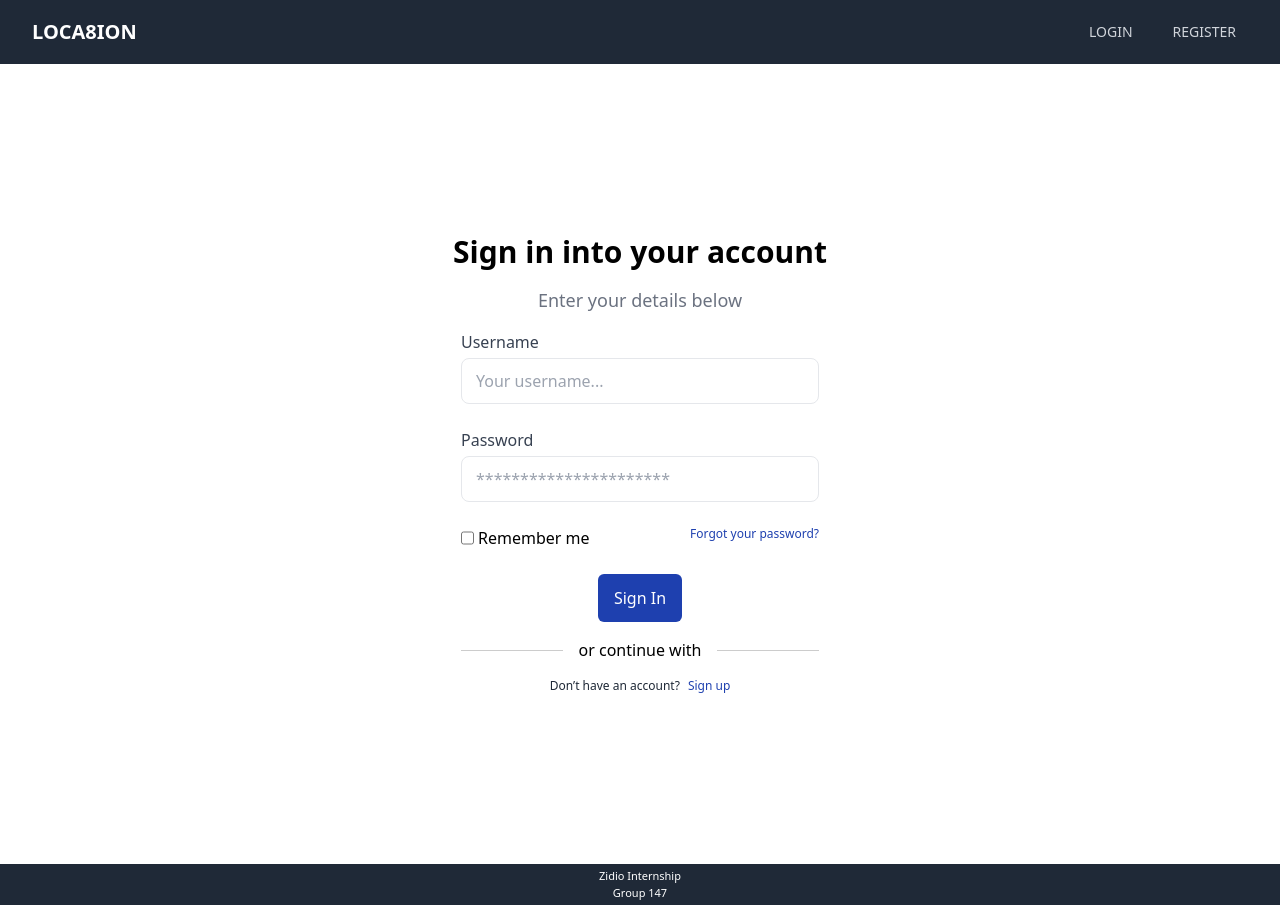
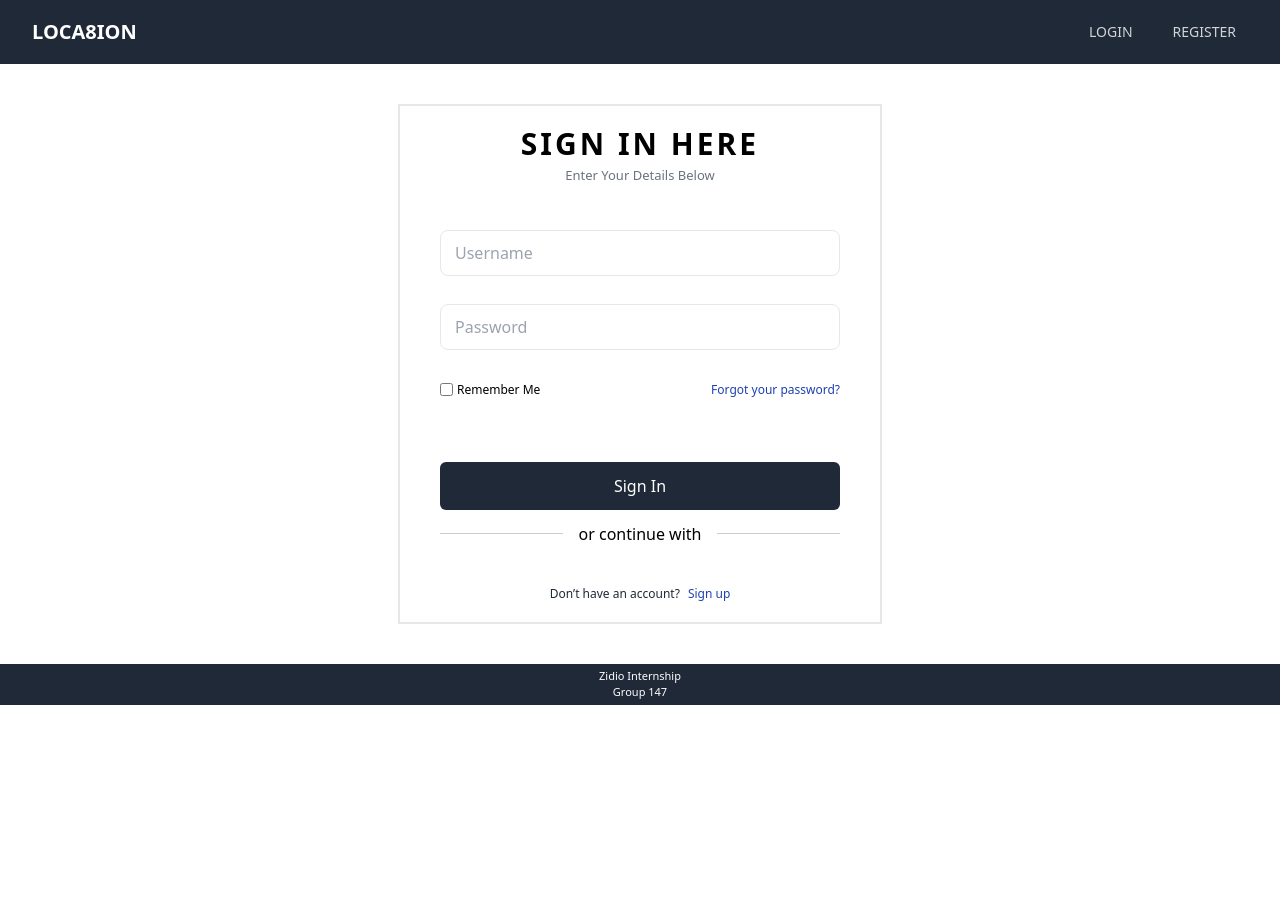
Before and after one commit to isaac-zik-rgb/Zidio-Geolocation-App, a React (Vite) app: page /login in a window 1280 px wide. After the commit the page ends 800 px from the top, so only its background shows below. Built offline with nearby package versions, Linux system fonts and the light colour scheme.

Commit message:
adjusted styling

```diff
--- a/package.json
+++ b/package.json
@@ -15,6 +15,7 @@
     "postcss-cli": "^11.0.0",
     "react": "^18.2.0",
     "react-dom": "^18.2.0",
+    "react-icons": "^5.0.1",
     "react-leaflet": "^4.2.1",
     "react-pro-sidebar": "^1.1.0",
     "react-router-dom": "^6.22.3",
--- a/src/Components/Login.jsx
+++ b/src/Components/Login.jsx
@@ -2,76 +2,46 @@ import { Link } from "react-router-dom";
 import Navbar from "./NavBar";
 import Footer from "./Footer";
 
+const Register = () => {
+    return (
+    <div>
+        <Navbar/>
+        <div className="w-full flex justify-center mt-10 mx-auto">
+            <div className="px-10 py-5 border-2">
+                <div className="text-center">
+                <h2 className="font-bold text-3xl tracking-widest">SIGN IN HERE</h2>
+                <p className="font-medium text-[13px] text-gray-500 pb-4 mt-1">Enter Your Details Below</p>
+                </div>
 
-const SignIn = () => {
-    return (
-    <>
-    <Navbar/>
-    <div className="h-screen flex justify-center items-center">
-    <div className="sm:w-1/2 py-8 ">
-        <div className="flex flex-col justify-center items-center gap-4">
-            <h2 className="font-bold text-3xl">Sign in into your account </h2>
-            <p className="font-medium text-lg text-gray-500 pb-4">
-            Enter your details below
-            </p>
+                <form className="mt-5">
+                    <div className="mt-7">
+                        <input className="border rounded-lg py-[10px] px-[14px] w-[400px]" type="text" placeholder="Username" name="username" required/>
                     </div>
-        <form className="flex flex-col m-auto max-w-[358px] gap-6">
-            <div className="flex flex-col gap-1">
-            <label
-                className="font-medium text-base text-gray-700"
-                htmlFor="username"
-            >
-                Username
-            </label>
-            <input
-                className="border rounded-lg py-[10px] px-[14px]"
-                type="username"
-                placeholder="Your username..."
-                required
-            />
+
+                    <div className="mt-7">
+                        <input className="border rounded-lg py-[10px] px-[14px] w-[400px]" type="text" placeholder="Password" name="password" required/>
                     </div>
-        <div className="flex flex-col gap-1">
-            <label
-                className="font-medium text-base text-gray-700"
-                htmlFor="password"
-            >
-                Password
-            </label>
-            <input
-                className="border rounded-lg py-[10px] px-[14px]"
-                type="password"
-                placeholder="**********************"
-                required
-            />
+
+                    <div className="flex justify-between gap-2 mt-8">
+                        <div className="flex items-center">
+                            <input type="checkbox" name="agree" id="agree" />
+                            <label className="text-xs font-medium ml-1" htmlFor="agree">Remember Me</label>
                         </div>
-            <div className="flex justify-between">
-            <div className="flex gap-1">
-                <input type="checkbox" name="remember" id="remember" />
-                <label htmlFor="remember">Remember me</label>
+                        <Link to="password_reset" className="font-medium text-xs text-blue-800"> Forgot your password?</Link>
                     </div>
-            <Link
-                to="password_reset"
-                className="font-medium text-xs text-blue-800"
-            >
-                Forgot your password?
+
+                    <div className="mt-16">
+                        <Link to= "/dashboard">
+                            <button type="button" className="py-3 px-4 w-full rounded-md bg-gray-800 border-none text-white">Sign In</button>
                         </Link>
-            </div>
-            <div className="flex flex-col gap-4 justify-center items-center">
-           <Link to= "/dashboard">
-             <button
-                type="button"
-                className="py-3 px-4 w-full rounded-md bg-blue-800 border-none text-white"
-            >
-                Sign In
-            </button>
-            </Link>
-            <div className=" w-full flex flex-row text-black gap-4 items-center">
+
+                        <div className=" w-full flex flex-row text-black gap-4 items-center mt-3">
                             <div className="w-full h-[1px] opacity-20 bg-black"></div>
                             <p className="text-nowrap">or continue with</p>
                             <div className=" w-full h-[1px] opacity-20 bg-black"></div>
                         </div>
 
-            <div className="flex gap-2 text-xs font-medium text-center">
+                        <div className="flex gap-2 text-xs font-medium text-center justify-center mt-10">
                             <p className="text-gray-800 ">Don’t have an account?</p>
                             <Link to="/auth/SignUp" className="text-blue-800">
                             Sign up
@@ -81,8 +51,95 @@ const SignIn = () => {
                 </form>
             </div>
         </div>
+
+        <div className="mt-10">
             <Footer/>
-    </>
-    );
-};
-export default SignIn;
+            </div>
+        </div>
+    )
+}
+export default Register
+
+// const SignIn = () => {
+//     return (
+//     <>
+//     <Navbar/>
+//     <div className="h-screen flex justify-center items-center">
+//     <div className="sm:w-1/2 py-8">
+//         <div className="flex flex-col justify-center items-center gap-4">
+//             <h2 className="font-bold text-3xl">Sign in into your account </h2>
+//             <p className="font-medium text-lg text-gray-500 pb-4">
+//             Enter your details below
+//             </p>
+//         </div>
+//         <form className="flex flex-col m-auto max-w-[358px] gap-6">
+//             <div className="flex flex-col gap-1">
+//             <label
+//                 className="font-medium text-base text-gray-700"
+//                 htmlFor="username"
+//             >
+//                 Username
+//             </label>
+//             <input
+//                 className="border rounded-lg py-[10px] px-[14px]"
+//                 type="username"
+//                 placeholder="Your username..."
+//                 required
+//             />
+//         </div>
+//         <div className="flex flex-col gap-1">
+//             <label
+//                 className="font-medium text-base text-gray-700"
+//                 htmlFor="password"
+//             >
+//                 Password
+//             </label>
+//             <input
+//                 className="border rounded-lg py-[10px] px-[14px]"
+//                 type="password"
+//                 placeholder="**********************"
+//                 required
+//             />
+//             </div>
+//             <div className="flex justify-between">
+//             <div className="flex gap-1">
+//                 <input type="checkbox" name="remember" id="remember" />
+//                 <label htmlFor="remember">Remember me</label>
+//             </div>
+//             <Link
+//                 to="password_reset"
+//                 className="font-medium text-xs text-blue-800"
+//             >
+//                 Forgot your password?
+//             </Link>
+//             </div>
+//             <div className="flex flex-col gap-4 justify-center items-center">
+//            <Link to= "/dashboard">
+//              <button
+//                 type="button"
+//                 className="py-3 px-4 w-full rounded-md bg-blue-800 border-none text-white"
+//             >
+//                 Sign In
+//             </button>
+//             </Link>
+//             <div className=" w-full flex flex-row text-black gap-4 items-center">
+//                 <div className="w-full h-[1px] opacity-20 bg-black"></div>
+//                 <p className="text-nowrap">or continue with</p>
+//                 <div className=" w-full h-[1px] opacity-20 bg-black"></div>
+//             </div>
+
+//             <div className="flex gap-2 text-xs font-medium text-center">
+//                 <p className="text-gray-800 ">Don’t have an account?</p>
+//                 <Link to="/auth/SignUp" className="text-blue-800">
+//                 Sign up
+//                 </Link>
+//             </div>
+//         </div>
+//         </form>
+//     </div>
+//     </div>
+//     <Footer/>
+//     </>
+//     );
+// };
+// export default SignIn;
--- a/src/Components/Register.jsx
+++ b/src/Components/Register.jsx
@@ -4,110 +4,167 @@ import Navbar from "./NavBar";
 import Footer from "./Footer";
 
 
+const Register = () => {
+  return (
+    <div>
+      <Navbar/>
+      <div className="w-full h-screen flex justify-center mt-10 mx-auto">
+        <div className="px-10 py-5 border-2">
+          <div className="text-center">
+            <h2 className="font-bold text-3xl tracking-widest">SIGN UP HERE</h2>
+            <p className="font-medium text-[13px] text-gray-500 pb-4 mt-1">Enter Your Details Below</p>
+          </div>
 
-const Sigup = () => {
-  return (
-    <>
-    <Navbar/>
-    <div className="h-screen flex justify-center items-center">
-      <div className="sm:w-1/2 py-8 mt-20">
-        <div className="flex flex-col justify-center items-center gap-4">
-          <h2 className="font-bold text-3xl">Sign up to your account</h2>
-          <p className="font-medium text-lg text-gray-500 pb-4">
-            Enter your details below
-          </p>
+          <form className="mt-5">
+            <div className="">
+              <input className="border rounded-lg py-[10px] px-[14px] w-[400px]" type="text" placeholder="Full name" name="Full-name" required/>
             </div>
-        <form className="flex flex-col m-auto max-w-[358px] gap-6">
-          <div className="flex flex-col gap-1">
-            <label
-              className="font-medium text-base text-gray-700"
-              htmlFor="full name"
-            >
-              Full Name
-            </label>
-            <input
-              className="border rounded-lg py-[10px] px-[14px]"
-              type="full name"
-              placeholder="Your full name..."
-              required
-            />
+
+            <div className="mt-7">
+              <input className="border rounded-lg py-[10px] px-[14px] w-[400px]" type="text" placeholder="Phone" name="tel" required/>
             </div>
-          <div className="flex flex-col gap-1">
-            <label
-              className="font-medium text-base text-gray-700"
-              htmlFor="tel"
-            >
-              Phone number
-            </label>
-            <input
-              className="border rounded-lg py-[10px] px-[14px]"
-              type="tel"
-              placeholder="Enter phone number..."
-              required
-            />
+
+            <div className="mt-7">
+              <input className="border rounded-lg py-[10px] px-[14px] w-[400px]" type="text" placeholder="Username" name="username" required/>
             </div>
-          <div className="flex flex-col gap-1">
-            <label
-              className="font-medium text-base text-gray-700"
-              htmlFor="username"
-            >
-              Preferred Username
-            </label>
-            <input
-              className="border rounded-lg py-[10px] px-[14px]"
-              type="username"
-              placeholder="Enter Username..."
-              required
-            />
+
+            <div className="mt-7">
+              <input className="border rounded-lg py-[10px] px-[14px] w-[400px]" type="text" placeholder="Password" name="password" required/>
             </div>
-          <div className="flex flex-col gap-1">
-            <label
-              className="font-medium text-base text-gray-700"
-              htmlFor="password"
-            >
-              Password
-            </label>
-            <input
-              className="border rounded-lg py-[10px] px-[14px]"
-              type="password"
-              placeholder="**********************"
-              required
-            />
+
+            <div className="flex justify-center gap-2 mt-6">
+              <input type="checkbox" name="agree" id="agree" />
+              <label className="text-xs font-medium" htmlFor="agree">I agree with the <span className="text-blue-800">Terms</span>{" "} and <span className="text-blue-800">Condition</span> </label>
             </div>
-          <div className="flex justify-between">
-            <div className="flex gap-1">
-              <input type="checkbox" name="agree" id="agree" />
-              <label className="text-xs font-medium" htmlFor="agree">
-                I agree with the <span className="text-blue-800">Terms</span>{" "}
-                and <span className="text-blue-800">Condition</span>
-              </label>
-            </div>
-          </div>
-          <div className="flex flex-col gap-4 justify-center items-center">
-            <button
-              type="submit"
-              className="py-3 px-4 w-full rounded-md bg-blue-800 border-none text-white"
-            >
-              Sign Up
-            </button>
+
+            <div className="flex flex-col gap-4 justify-center items-center mt-7">
+              <button type="submit" className="py-3 px-4 w-full rounded-md bg-gray-800 border-none text-white">Sign Up</button>
+
               <div className=" w-full flex flex-row text-black gap-4 items-center">
                 <div className="w-full h-[1px] opacity-20 bg-black"></div>
                 <p className="text-nowrap">or continue with</p>
                 <div className=" w-full h-[1px] opacity-20 bg-black"></div>
               </div>
+
               <div className="flex gap-2 text-xs font-medium text-center">
                 <p className="text-gray-800 ">Already have an account?</p>
-              <Link to="/auth/" className="text-blue-800">
-                Sign in
-              </Link>
+                <Link to="/auth/" className="text-blue-800">Sign in</Link>
               </div>
             </div>
           </form>
         </div>
       </div>
-    <div className="mt-10"><Footer/></div>
-    </>
-  );
-};
 
-export default Sigup;
+      <div className="mt-10">
+      <Footer/>
+      </div>
+    </div>
+  )
+}
+export default Register
+// const Sigup = () => {
+//   return (
+//     <>
+//     <Navbar/>
+//     <div className="h-screen flex justify-center align-center">
+//       <div className="sm:w-1/2 bg-black">
+//         <div className="flex flex-col justify-center items-center gap-4">
+//           <h2 className="font-bold text-3xl">Sign up to your account</h2>
+//           <p className="font-medium text-lg text-gray-500 pb-4">
+//             Enter your details below
+//           </p>
+//         </div>
+//         <form className="flex flex-col m-auto max-w-[358px] gap-6">
+//           <div className="flex flex-col gap-1">
+//             <label
+//               className="font-medium text-base text-gray-700"
+//               htmlFor="full name"
+//             >
+//               Full Name
+//             </label>
+//             <input
+//               className="border rounded-lg py-[10px] px-[14px]"
+//               type="full name"
+//               placeholder="Your full name..."
+//               required
+//             />
+//           </div>
+//           <div className="flex flex-col gap-1">
+//             <label
+//               className="font-medium text-base text-gray-700"
+//               htmlFor="tel"
+//             >
+//               Phone number
+//             </label>
+//             <input
+//               className="border rounded-lg py-[10px] px-[14px]"
+//               type="tel"
+//               placeholder="Enter phone number..."
+//               required
+//             />
+//           </div>
+//           <div className="flex flex-col gap-1">
+//             <label
+//               className="font-medium text-base text-gray-700"
+//               htmlFor="username"
+//             >
+//               Preferred Username
+//             </label>
+//             <input
+//               className="border rounded-lg py-[10px] px-[14px]"
+//               type="username"
+//               placeholder="Enter Username..."
+//               required
+//             />
+//           </div>
+//           <div className="flex flex-col gap-1">
+//             <label
+//               className="font-medium text-base text-gray-700"
+//               htmlFor="password"
+//             >
+//               Password
+//             </label>
+//             <input
+//               className="border rounded-lg py-[10px] px-[14px]"
+//               type="password"
+//               placeholder="**********************"
+//               required
+//             />
+//           </div>
+//           <div className="flex justify-between">
+//             <div className="flex gap-1">
+//               <input type="checkbox" name="agree" id="agree" />
+//               <label className="text-xs font-medium" htmlFor="agree">
+//                 I agree with the <span className="text-blue-800">Terms</span>{" "}
+//                 and <span className="text-blue-800">Condition</span>
+//               </label>
+//             </div>
+//           </div>
+//           <div className="flex flex-col gap-4 justify-center items-center">
+//             <button
+//               type="submit"
+//               className="py-3 px-4 w-full rounded-md bg-blue-800 border-none text-white"
+//             >
+//               Sign Up
+//             </button>
+//             <div className=" w-full flex flex-row text-black gap-4 items-center">
+//               <div className="w-full h-[1px] opacity-20 bg-black"></div>
+//               <p className="text-nowrap">or continue with</p>
+//               <div className=" w-full h-[1px] opacity-20 bg-black"></div>
+//             </div>
+//               <div className="flex gap-2 text-xs font-medium text-center">
+//               <p className="text-gray-800 ">Already have an account?</p>
+//               <Link to="/auth/" className="text-blue-800">
+//                 Sign in
+//               </Link>
+//             </div>
+//           </div>
+//         </form>
+//       </div>
+//     </div>
+//     <div className="mt-10"><Footer/></div>
+//     </>
+//   );
+// };
+
+// export default Sigup;
--- a/src/Components/UserDashboard/Components/Dashboard.jsx
+++ b/src/Components/UserDashboard/Components/Dashboard.jsx
@@ -2,7 +2,7 @@ import MapComponent from './MapComponent';
 
 const Dashboard = () => {
   return (
-    <div>
+    <div className='px-3 py-6'>
       <h1>User Dashboard</h1>
     </div>
   );
--- a/src/Components/UserDashboard/Components/Profile.jsx
+++ b/src/Components/UserDashboard/Components/Profile.jsx
@@ -2,6 +2,6 @@ import React from 'react'
 
 export default function Profile() {
   return (
-    <div>Profile</div>
+    <div className='px-3 py-6'>Profile</div>
   )
 }
--- a/src/Components/UserDashboard/Components/Tracking.jsx
+++ b/src/Components/UserDashboard/Components/Tracking.jsx
@@ -1,7 +1,7 @@
 
  const Tracking = () => {
     return (
-      <div>Tracking</div>
+      <div className="px-3 py-6">Tracking</div>
     )
   }
 
--- a/src/Components/UserDashboard/Index.jsx
+++ b/src/Components/UserDashboard/Index.jsx
@@ -1,6 +1,6 @@
 import React from 'react'
 import Header from './Components/Header'
-import Footer from './Components/Footer'
+import Footer from '../Footer'
 import Sidebar from './Components/Sidebar'
 import DashboardPages from './DashboardPages/Index'
 
```
Also changed, not shown: src/Components/NavBar.jsx (+4 -4 lines), src/Components/UserDashboard/Components/Header.jsx (+23 -4 lines), src/Components/UserDashboard/Components/Sidebar.jsx (+12 -6 lines), 1 other file (tests, documents, lock files or other folders). Lines whose indentation alone changed are shown as unchanged.
